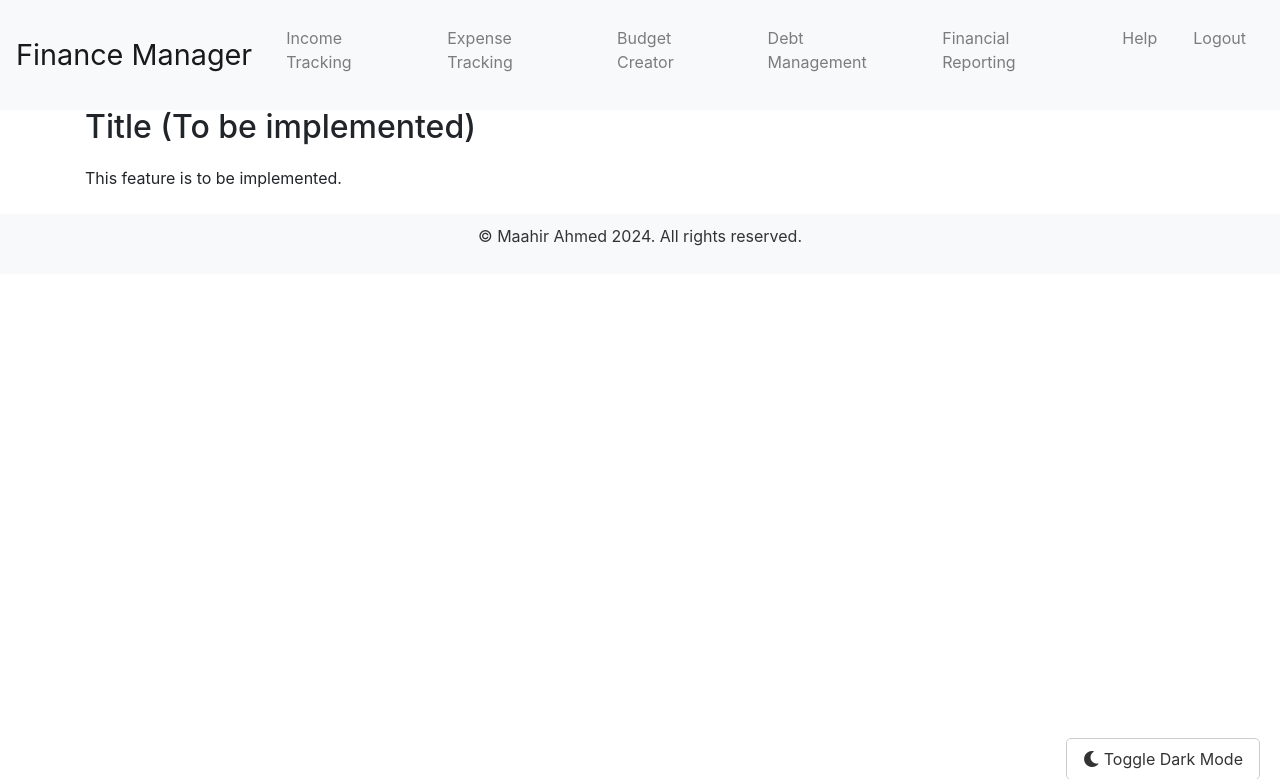
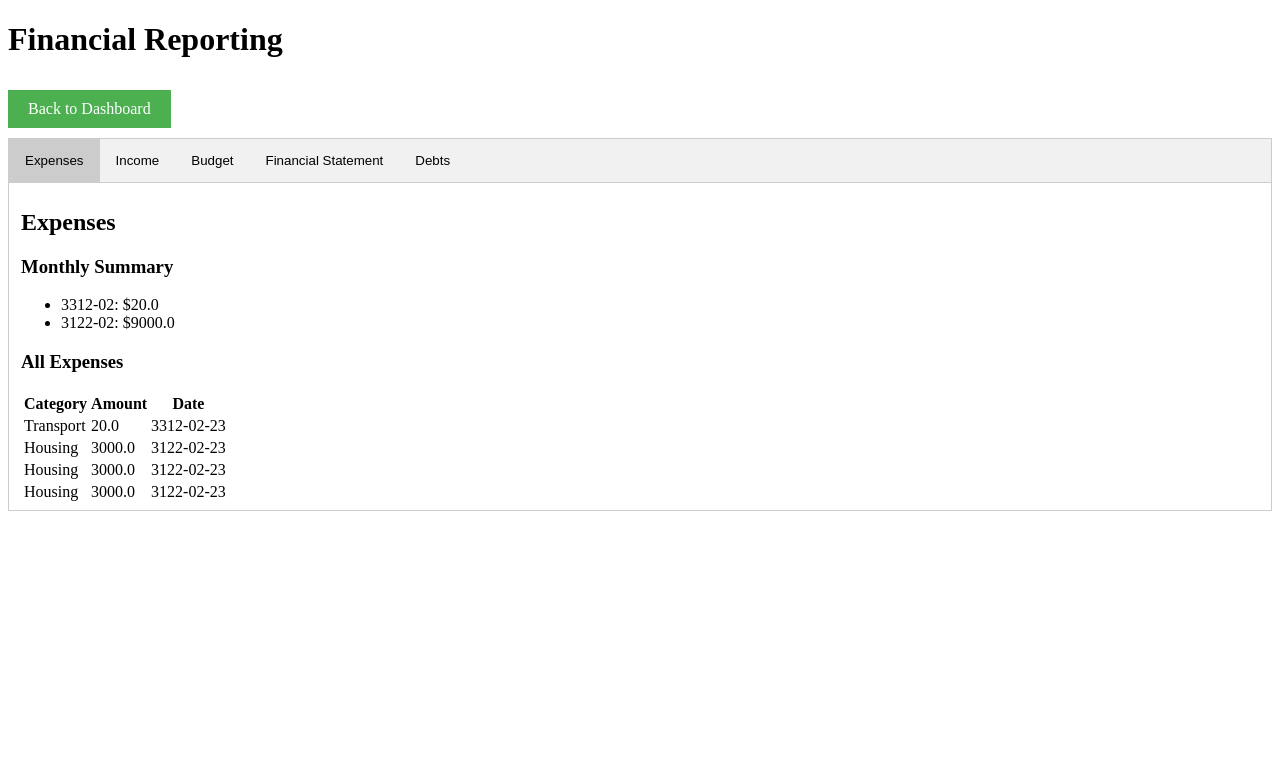
Before and after one commit to BloodRanger2910/SDD-Major-Project-2024, a Flask app: page /reporting in a window 1280 px wide. Shown: the top 779 px of the page. Run offline with Flask 3, Linux system fonts and the light colour scheme; a user stored in the database is signed in; data comes from the database, SQL or seed files in the repository; both versions use the stored data as it was after the commit; data that the repository does not hold is empty; some libraries are stand-ins or nearby versions.

Commit message:
phua things

```diff
--- a/app.py
+++ b/app.py
@@ -360,9 +360,59 @@ def debt_summary():
 @app.route('/reporting')
 def reporting():
     current_user = get_current_user()
-    if current_user:
-        return render_template('reporting.html')
-    return redirect(url_for('login'))
+    if not current_user:
+        return redirect(url_for('login'))
+
+    # Expense report data
+    c.execute("SELECT category, amount, date FROM expenses WHERE username=? ORDER BY date DESC", (current_user,))
+    expenses = c.fetchall()
+    c.execute("""
+        SELECT strftime('%Y-%m', date) as month, SUM(amount) as total
+        FROM expenses
+        WHERE username=?
+        GROUP BY month
+        ORDER BY month DESC
+    """, (current_user,))
+    monthly_expense_summary = c.fetchall()
+
+    # Income report data
+    c.execute("SELECT source, amount, date FROM incomes WHERE username=? ORDER BY date DESC", (current_user,))
+    incomes = c.fetchall()
+    c.execute("""
+        SELECT strftime('%Y-%m', date) as month, SUM(amount) as total
+        FROM incomes
+        WHERE username=?
+        GROUP BY month
+        ORDER BY month DESC
+    """, (current_user,))
+    monthly_income_summary = c.fetchall()
+
+    # Budget report data
+    c.execute("SELECT category, budget_amount FROM budgets WHERE username=?", (current_user,))
+    budgets = c.fetchall()
+    c.execute("""
+        SELECT category, SUM(amount) as total_spent
+        FROM expenses
+        WHERE username=?
+        GROUP BY category
+    """, (current_user,))
+    expenses_per_category = c.fetchall()
+
+    # Financial statement data
+    c.execute("SELECT SUM(amount) FROM incomes WHERE username=?", (current_user,))
+    total_income = c.fetchone()[0] or 0
+    c.execute("SELECT SUM(amount) FROM expenses WHERE username=?", (current_user,))
+    total_expenses = c.fetchone()[0] or 0
+    balance = total_income - total_expenses
+
+    # Debt report data
+    c.execute("SELECT name, initial_amount, remaining_amount FROM debts WHERE username=?", (current_user,))
+    debts = c.fetchall()
+
+    return render_template('reporting.html', expenses=expenses, monthly_expense_summary=monthly_expense_summary,
+                           incomes=incomes, monthly_income_summary=monthly_income_summary, budgets=budgets,
+                           expenses_per_category=expenses_per_category, total_income=total_income,
+                           total_expenses=total_expenses, balance=balance, debts=debts)
 
 #Help Page
 @app.route('/help')
--- a/static/js/scripts.js
+++ b/static/js/scripts.js
@@ -105,8 +105,3 @@ document.addEventListener("DOMContentLoaded", function () {
             });
         });
 });
-
-// Placeholder for potential future enhancements
-document.addEventListener("DOMContentLoaded", function () {
-    // JavaScript code for income tracking
-});
--- a/templates/income.html
+++ b/templates/income.html
@@ -1,5 +1,5 @@
 {% extends "base.html" %}
-
+{% block title %}Income Tracking{% endblock %}
 {% block content %}
 <div class="container">
     <h2>Income Tracking</h2>
--- a/templates/reporting.html
+++ b/templates/reporting.html
@@ -1,6 +1,193 @@
-{% extends "base.html" %}
-{% block title %}Title{% endblock %}
-{% block content %}
-<h2>Title (To be implemented)</h2>
-<p>This feature is to be implemented.</p>
-{% endblock %}
+<!DOCTYPE html>
+<html>
+<head>
+    <title>Financial Reporting</title>
+    <style>
+        /* Basic styling for tabs and content */
+        .tab {
+            overflow: hidden;
+            border: 1px solid #ccc;
+            background-color: #f1f1f1;
+        }
+        .tab button {
+            background-color: inherit;
+            float: left;
+            border: none;
+            outline: none;
+            cursor: pointer;
+            padding: 14px 16px;
+            transition: 0.3s;
+        }
+        .tab button:hover {
+            background-color: #ddd;
+        }
+        .tab button.active {
+            background-color: #ccc;
+        }
+        .tabcontent {
+            display: none;
+            padding: 6px 12px;
+            border: 1px solid #ccc;
+            border-top: none;
+        }
+        .back-button {
+            background-color: #4CAF50;
+            color: white;
+            padding: 10px 20px;
+            text-align: center;
+            text-decoration: none;
+            display: inline-block;
+            margin: 10px 0;
+            cursor: pointer;
+        }
+        .back-button:hover {
+            background-color: #45a049;
+        }
+    </style>
+</head>
+<body>
+
+<h1>Financial Reporting</h1>
+
+<a href="{{ url_for('main') }}" class="back-button">Back to Dashboard</a>
+
+<div class="tab">
+  <button class="tablinks" onclick="openReport(event, 'Expenses')" id="defaultOpen">Expenses</button>
+  <button class="tablinks" onclick="openReport(event, 'Income')">Income</button>
+  <button class="tablinks" onclick="openReport(event, 'Budget')">Budget</button>
+  <button class="tablinks" onclick="openReport(event, 'FinancialStatement')">Financial Statement</button>
+  <button class="tablinks" onclick="openReport(event, 'Debts')">Debts</button>
+</div>
+
+<div id="Expenses" class="tabcontent">
+  <h2>Expenses</h2>
+  <h3>Monthly Summary</h3>
+  <ul>
+      {% for month, total in monthly_expense_summary %}
+          <li>{{ month }}: ${{ total }}</li>
+      {% endfor %}
+  </ul>
+  <h3>All Expenses</h3>
+  <table>
+      <tr>
+          <th>Category</th>
+          <th>Amount</th>
+          <th>Date</th>
+      </tr>
+      {% for category, amount, date in expenses %}
+          <tr>
+              <td>{{ category }}</td>
+              <td>{{ amount }}</td>
+              <td>{{ date }}</td>
+          </tr>
+      {% endfor %}
+  </table>
+</div>
+
+<div id="Income" class="tabcontent">
+  <h2>Income</h2>
+  <h3>Monthly Summary</h3>
+  <ul>
+      {% for month, total in monthly_income_summary %}
+          <li>{{ month }}: ${{ total }}</li>
+      {% endfor %}
+  </ul>
+  <h3>All Incomes</h3>
+  <table>
+      <tr>
+          <th>Source</th>
+          <th>Amount</th>
+          <th>Date</th>
+      </tr>
+      {% for source, amount, date in incomes %}
+          <tr>
+              <td>{{ source }}</td>
+              <td>{{ amount }}</td>
+              <td>{{ date }}</td>
+          </tr>
+      {% endfor %}
+  </table>
+</div>
+
+<div id="Budget" class="tabcontent">
+  <h2>Budget</h2>
+  <h3>Budget vs Actual</h3>
+  <table>
+      <tr>
+          <th>Category</th>
+          <th>Budget Amount</th>
+          <th>Actual Spent</th>
+      </tr>
+      {% for category, budget_amount in budgets %}
+          <tr>
+              <td>{{ category }}</td>
+              <td>{{ budget_amount }}</td>
+              <td>
+                  {% for exp_category, total_spent in expenses_per_category %}
+                      {% if exp_category == category %}
+                          {{ total_spent }}
+                      {% endif %}
+                  {% endfor %}
+              </td>
+          </tr>
+      {% endfor %}
+  </table>
+</div>
+
+<div id="FinancialStatement" class="tabcontent">
+  <h2>Financial Statement</h2>
+  <table>
+      <tr>
+          <th>Total Income</th>
+          <td>${{ total_income }}</td>
+      </tr>
+      <tr>
+          <th>Total Expenses</th>
+          <td>${{ total_expenses }}</td>
+      </tr>
+      <tr>
+          <th>Balance</th>
+          <td>${{ balance }}</td>
+      </tr>
+  </table>
+</div>
+
+<div id="Debts" class="tabcontent">
+  <h2>Debt Report</h2>
+  <table>
+      <tr>
+          <th>Name</th>
+          <th>Initial Amount</th>
+          <th>Remaining Amount</th>
+      </tr>
+      {% for name, initial_amount, remaining_amount in debts %}
+          <tr>
+              <td>{{ name }}</td>
+              <td>${{ initial_amount }}</td>
+              <td>${{ remaining_amount }}</td>
+          </tr>
+      {% endfor %}
+  </table>
+</div>
+
+<script>
+function openReport(evt, reportName) {
+  var i, tabcontent, tablinks;
+  tabcontent = document.getElementsByClassName("tabcontent");
+  for (i = 0; i < tabcontent.length; i++) {
+      tabcontent[i].style.display = "none";
+  }
+  tablinks = document.getElementsByClassName("tablinks");
+  for (i = 0; i < tablinks.length; i++) {
+      tablinks[i].className = tablinks[i].className.replace(" active", "");
+  }
+  document.getElementById(reportName).style.display = "block";
+  evt.currentTarget.className += " active";
+}
+
+// Get the element with id="defaultOpen" and click on it to open the default tab
+document.getElementById("defaultOpen").click();
+</script>
+
+</body>
+</html>
```
Also changed, not shown: templates/expense.html (+6 -7 lines), finance_manager.db.
